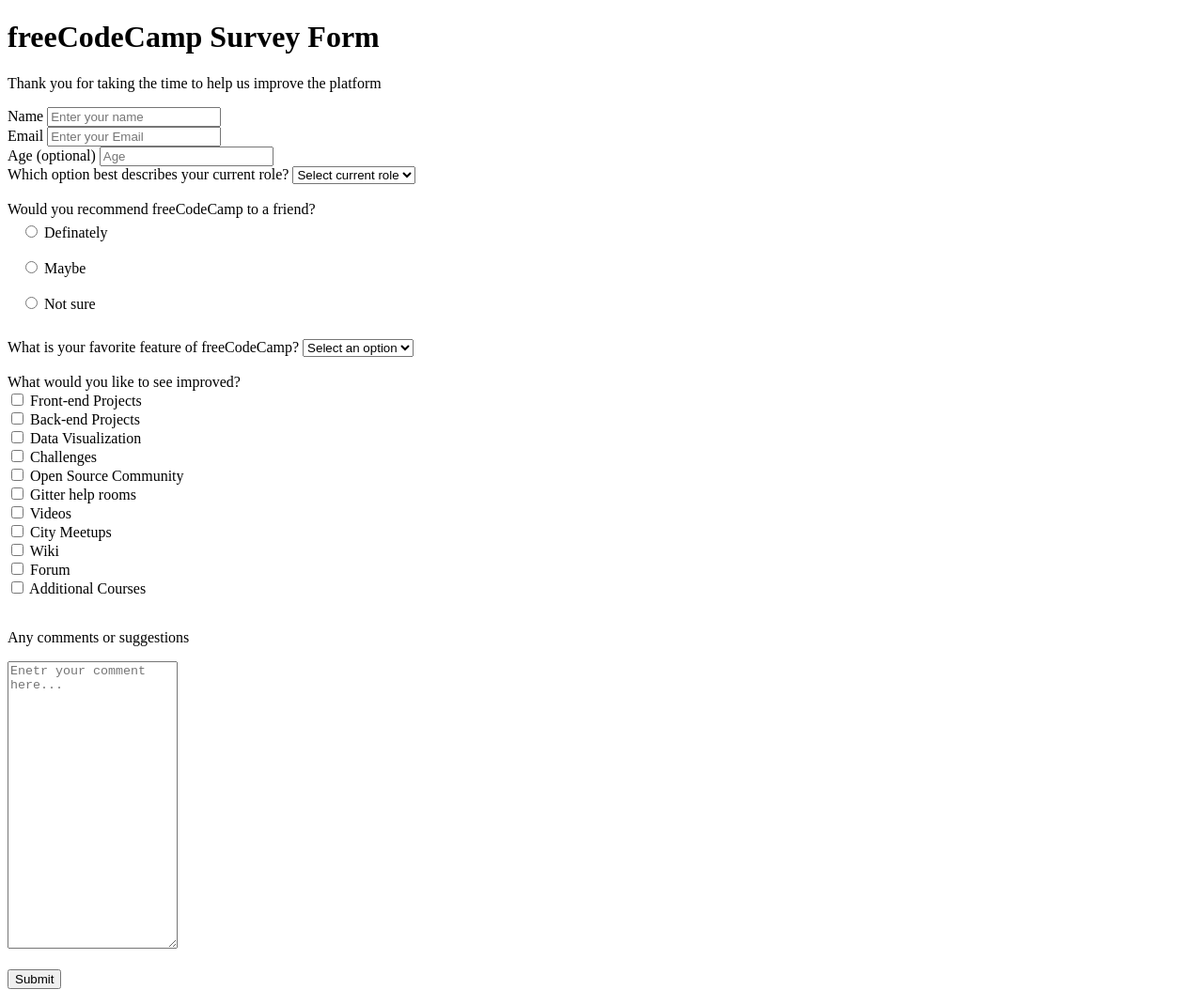
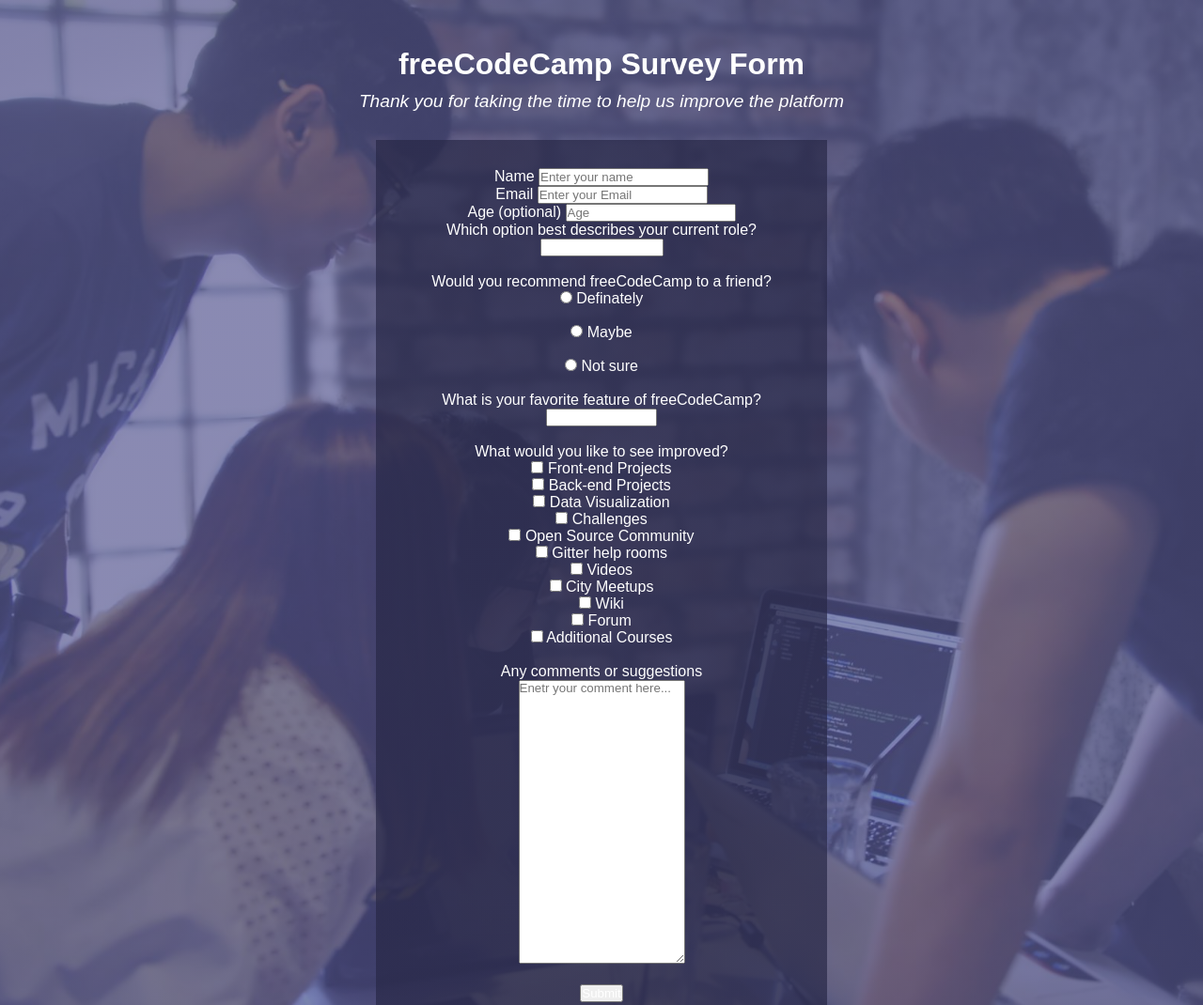
Before and after one commit to Omar-Muhamad/Survey-Form, a plain HTML site: page index.html in a window 1280 px wide. Shown: the top 1070 px of the page at 94% size. Drawn offline with Linux system fonts and the light colour scheme.

Commit message:
working with css

```diff
--- a/index.html
+++ b/index.html
@@ -5,6 +5,7 @@
     <meta http-equiv="X-UA-Compatible" content="IE=edge">
     <meta name="viewport" content="width=device-width, initial-scale=1.0">
     <title>Survey Form</title>
+    <link rel="stylesheet" href="style.css">
 </head>
 <div class="container">
     <header class="header">
--- a/style.css
+++ b/style.css
@@ -0,0 +1,32 @@
+*{
+    margin: 0;
+    padding: 0;
+    font-family: 'Poppins', sans-serif;
+    color: white;
+
+}
+body {
+    background-image: linear-gradient(rgba(88, 89, 146,0.7),rgba(88, 89, 146,0.7)),url(./images/banner.jpeg);
+    background-position: center;
+    background-size: cover;
+    position: relative;
+}
+ .header{
+     text-align: center;
+     margin-top: 30px;
+     padding: 20px;
+}
+ .header p{
+     font-style: italic;
+     font-size: 1.2em;
+     margin: 10px;
+     font-weight: 70;
+}
+#surveyForm{
+    text-align: center;
+
+    background-image: linear-gradient(rgba(39, 39, 70,0.7),rgba(39, 39, 70,0.7));
+    margin: 0 400px;
+    padding: 30px;
+    position: relative;
+}
```
Also changed, not shown: images/banner.jpeg (added).
